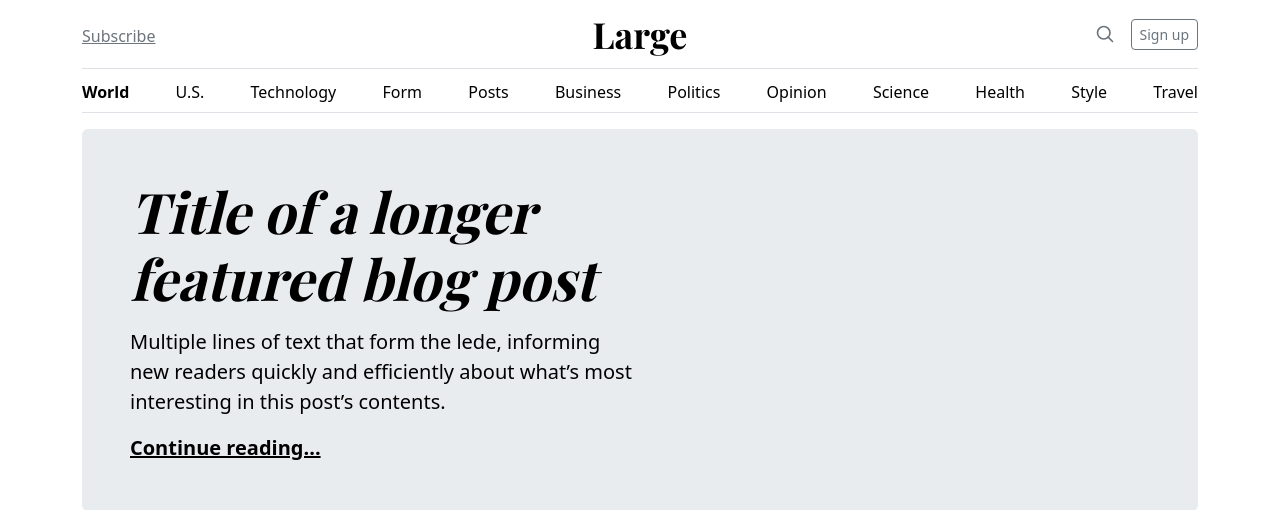
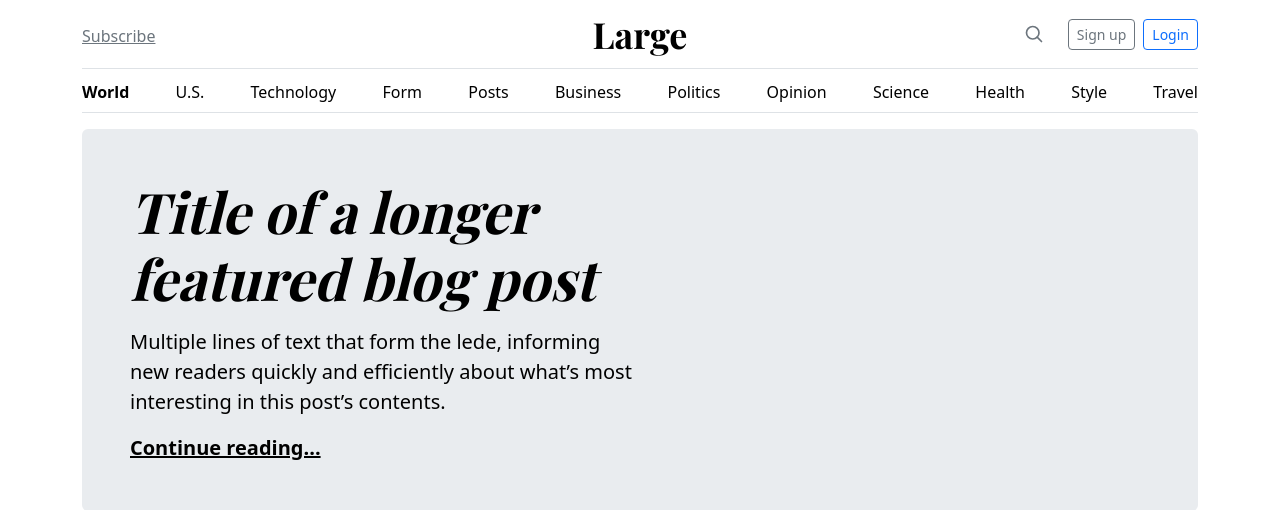
Before and after one commit to AlissaPuumets/learnphp, a PHP site: page / in a window 1280 px wide. Shown: the top 510 px of the page. Run offline with PHP 8.4, Linux system fonts and the light colour scheme; data that the repository does not hold is empty.

Commit message:
Add AuthController and routes and cookie and session example

```diff
--- a/routes.php
+++ b/routes.php
@@ -1,5 +1,6 @@
 <?php
 
+use App\Controllers\AuthController;
 use App\Controllers\PostsController;
 use App\Controllers\PublicController;
 use App\Route;
@@ -22,3 +23,9 @@ Route::get('/admin/posts/view', [PostsController::class, 'view']);
 Route::get('/admin/posts/edit', [PostsController::class, 'edit']);
 Route::post('/admin/posts/edit', [PostsController::class, 'update']);
 Route::get('/admin/posts/delete', [PostsController::class, 'delete']);
+
+Route::get('/register', [AuthController::class, 'registerForm']);
+Route::post('/register', [AuthController::class, 'register']);
+Route::get('/login', [AuthController::class, 'loginForm']);
+Route::post('/login', [AuthController::class, 'login']);
+Route::get('/logout', [AuthController::class, 'logout']);
--- a/views/partials/nav.php
+++ b/views/partials/nav.php
@@ -9,7 +9,7 @@
                         class="blog-header-logo text-body-emphasis text-decoration-none"
                         href="#">Large</a>
                 </div>
-                <div class="col-4 d-flex justify-content-end align-items-center">
+                <div class="col-4 d-flex justify-content-end align-items-center gap-2">
                     <a class="link-secondary" href="#" aria-label="Search">
                         <svg
                             xmlns="http://www.w3.org/2000/svg"
@@ -28,7 +28,8 @@
                             <path d="M21 21l-5.2-5.2"></path>
                         </svg>
                     </a>
-                    <a class="btn btn-sm btn-outline-secondary" href="#">Sign up</a>
+                    <a class="btn btn-sm btn-outline-secondary" href="/register">Sign up</a>
+                    <a class="btn btn-sm btn-outline-primary" href="/login">Login</a>
                 </div>
             </div>
         </header>
```
Also changed, not shown: src/Controllers/AuthController.php (added, +28 -0 lines).
